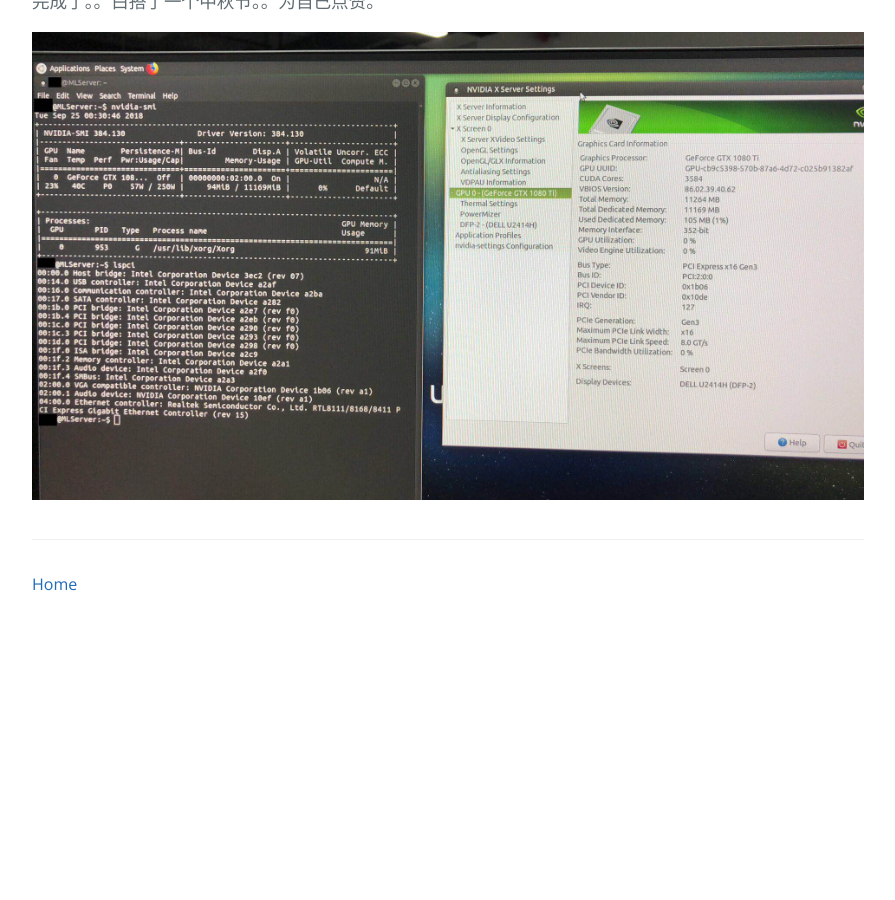
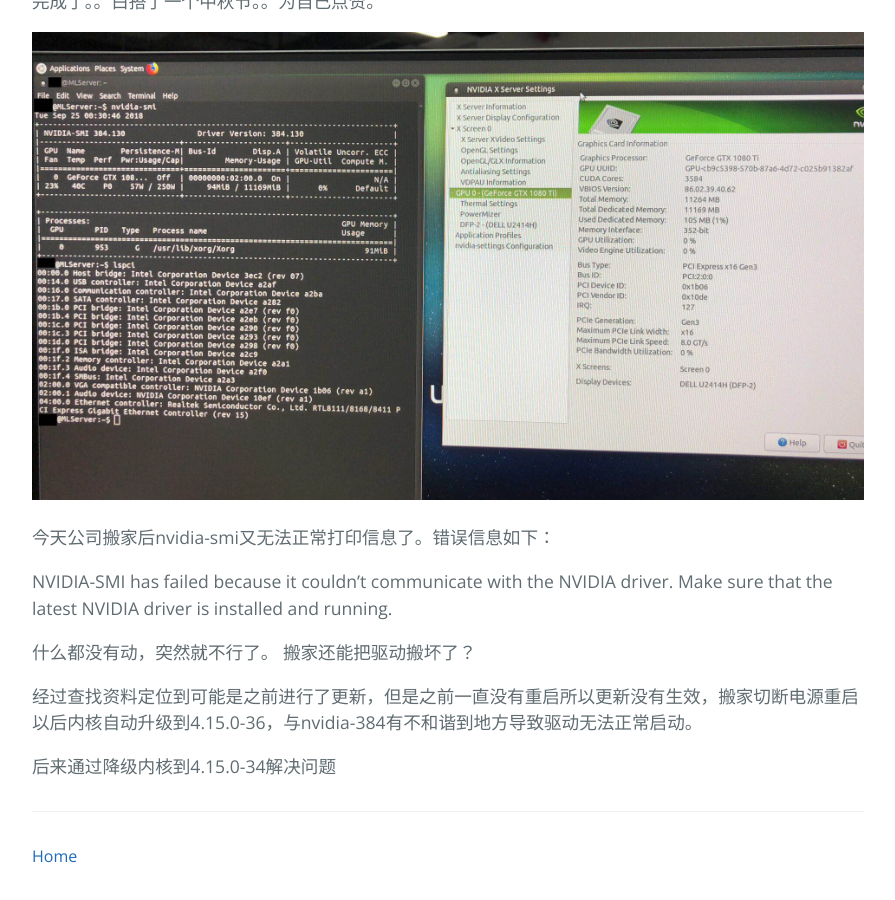
Before and after one commit to Doublingli/doublingli.github.io, a Jekyll site: the page built from NVIDIA-Driver-on-Ubuntu.md, in a window 1280 px wide and 900 px high, scrolled down 3567 px. Shown: the whole window, without its empty margins (192-1087 px from the left). Built offline with Jekyll 4.4.1, drawn with Linux system fonts in a browser that asks for light colours; our own code applies the rules of GitHub Pages for plain Markdown files; before the commit the page ends 4195 px from its top, so only the background shows below that.

Commit message:
Update NVIDIA-Driver-on-Ubuntu.md

```diff
--- a/NVIDIA-Driver-on-Ubuntu.md
+++ b/NVIDIA-Driver-on-Ubuntu.md
@@ -62,3 +62,14 @@ https://devtalk.nvidia.com/default/topic/816404/cuda-programming-and-performance
 完成了。。白搭了一个中秋节。。为自己点赞。
 
 ![WechatIMG604](https://doublingli.github.io/images/WechatIMG604-7813857.jpeg)
+
+
+今天公司搬家后nvidia-smi又无法正常打印信息了。错误信息如下：
+
+NVIDIA-SMI has failed because it couldn't communicate with the NVIDIA driver. Make sure that the latest NVIDIA driver is installed and running.
+
+什么都没有动，突然就不行了。 搬家还能把驱动搬坏了？
+
+经过查找资料定位到可能是之前进行了更新，但是之前一直没有重启所以更新没有生效，搬家切断电源重启以后内核自动升级到4.15.0-36，与nvidia-384有不和谐到地方导致驱动无法正常启动。
+
+后来通过降级内核到4.15.0-34解决问题
```
